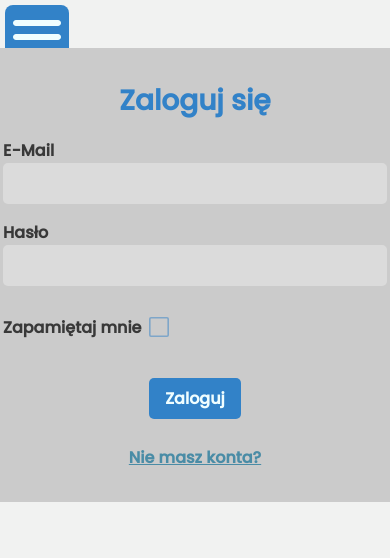
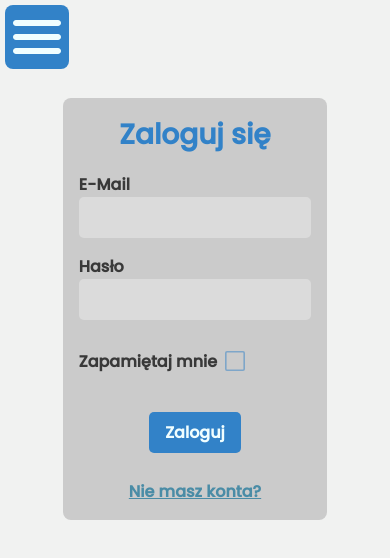
Before and after one commit to Gami13/HackHeroes2022, a React (Vite) app in the folder FrontEnd/: page /login in a window 390 px wide. Shown: the top 558 px of the page. Built offline with nearby package versions, Linux system fonts and the light colour scheme.

Commit message:
koniec na dzis
nie wiem czm ale na tel przycisk nie potrafi wejsc nad center, zindexy nie działają

```diff
--- a/FrontEnd/src/Components/Main/Box/Box.module.css
+++ b/FrontEnd/src/Components/Main/Box/Box.module.css
@@ -3,8 +3,22 @@
 	display: flex;
 }
 @media screen and (max-width: 900px) {
+	.center {
+		justify-content: center;
+	}
 	.box {
-		max-width: 90%;
+		width: 70% !important;
 		position: relative;
 	}
+	.box > form > label {
+		width: 100% !important;
+		display: flex;
+		flex-direction: column;
+	}
 }
+@media screen and (max-width: 500px) {
+	.box {
+		width: 100% !important;
+		margin-top: 50px;
+	}
+}
--- a/FrontEnd/src/Components/Main/Form/Form.module.css
+++ b/FrontEnd/src/Components/Main/Form/Form.module.css
@@ -6,6 +6,16 @@
 	background-color: var(--depth3);
 	border-radius: var(--roundedBig);
 }
+@media screen and (max-width: 900px) {
+	.form {
+		width: 90%;
+		position: relative;
+	}
+	.form > label > input {
+		width: 100% !important;
+	}
+}
+
 .form > h1 {
 	font-size: 1.75rem;
 	color: var(--primary);
--- a/FrontEnd/src/Components/Main/Form/Form.tsx
+++ b/FrontEnd/src/Components/Main/Form/Form.tsx
@@ -23,7 +23,7 @@ function Form(props: FormProps) {
 				className={([className].join(' '), style.form)}
 				onSubmit={props.onSubmit}
 				// @ts-ignore
-				style={{ gap: gap + 'rem', padding: gap * 2 + 'rem' }}
+				style={{ gap: gap + 'rem', padding: gap + 'rem' }}
 			>
 				{props.children}
 			</form>
--- a/FrontEnd/src/css.css
+++ b/FrontEnd/src/css.css
@@ -77,6 +77,7 @@
 	font-family: var(--primaryFont);
 	scroll-behavior: smooth !important;
 	border-style: none;
+	z-index: 2;
 }
 
 /* *:focus {
--- a/FrontEnd/src/layouts.module.css
+++ b/FrontEnd/src/layouts.module.css
@@ -7,10 +7,11 @@
 
 	justify-content: space-evenly;
 	gap: 5px;
+	z-index: 1 !important;
 }
 @media only screen and (max-width: 900px) {
 	.center {
 		flex-wrap: wrap;
-		overflow-y: hidden;
+		justify-content: center;
 	}
 }
```
